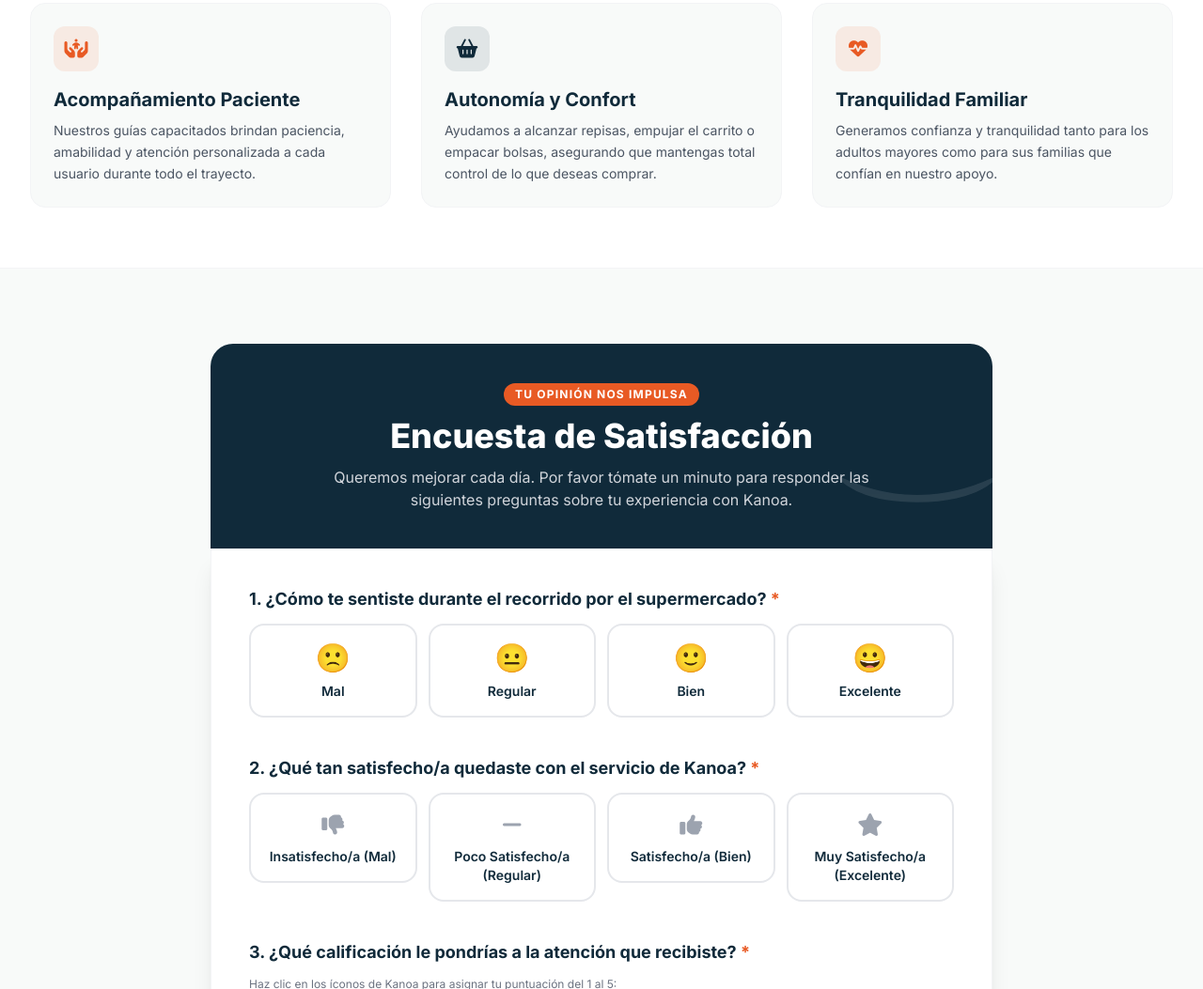
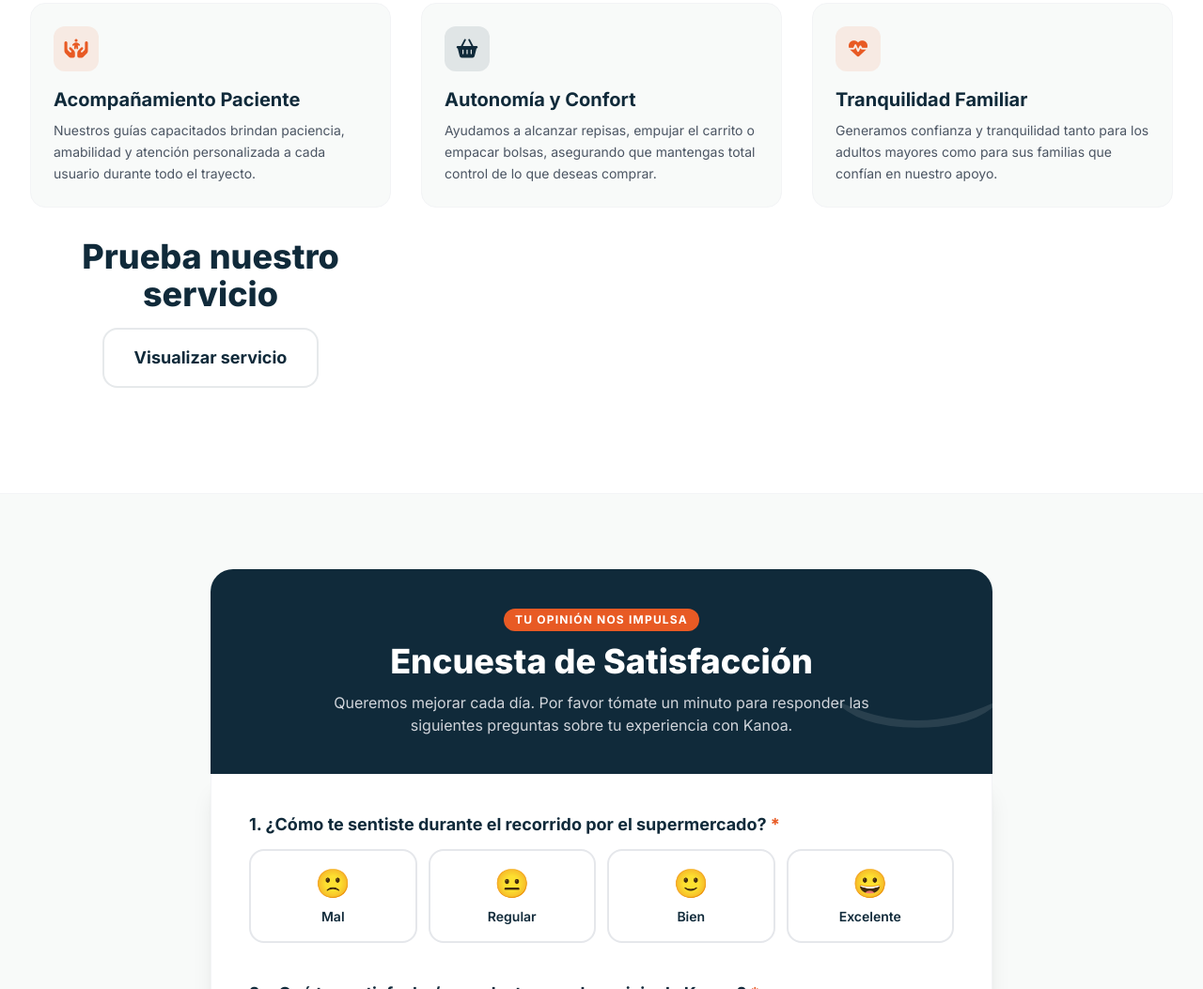
Before and after one commit to fgonzalez-isipbc/kanoa.github.io, a plain HTML site: page index.html in a window 1280 px wide. Shown: the part 999-2052 px from the top of the page at 94% size. Drawn offline with nearby package versions, Linux system fonts and the light colour scheme.

Commit message:
Update index.html

```diff
--- a/index.html
+++ b/index.html
@@ -160,6 +160,17 @@
                             Generamos confianza y tranquilidad tanto para los adultos mayores como para sus familias que confían en nuestro apoyo.
                         </p>
                     </div>
+
+                    <div class="text-center max-w-3xl mx-auto mb-12">
+                    <h2 class="text-3xl font-extrabold text-kanoa-navy sm:text-4xl">Prueba nuestro servicio</h2>
+                    <p class="mt-4 text-lg text-gray-600">
+
+                    </p>
+                    <a href="/mod/viewer/viewer.html" class="inline-flex items-center justify-center px-8 py-4 bg-white text-kanoa-navy border-2 border-kanoa-navy/10 font-bold text-lg rounded-2xl hover:bg-gray-50 transition-all">
+                        Visualizar servicio
+                    </a>
+                </div>
+
                 </div>
             </div>
         </section>
```
